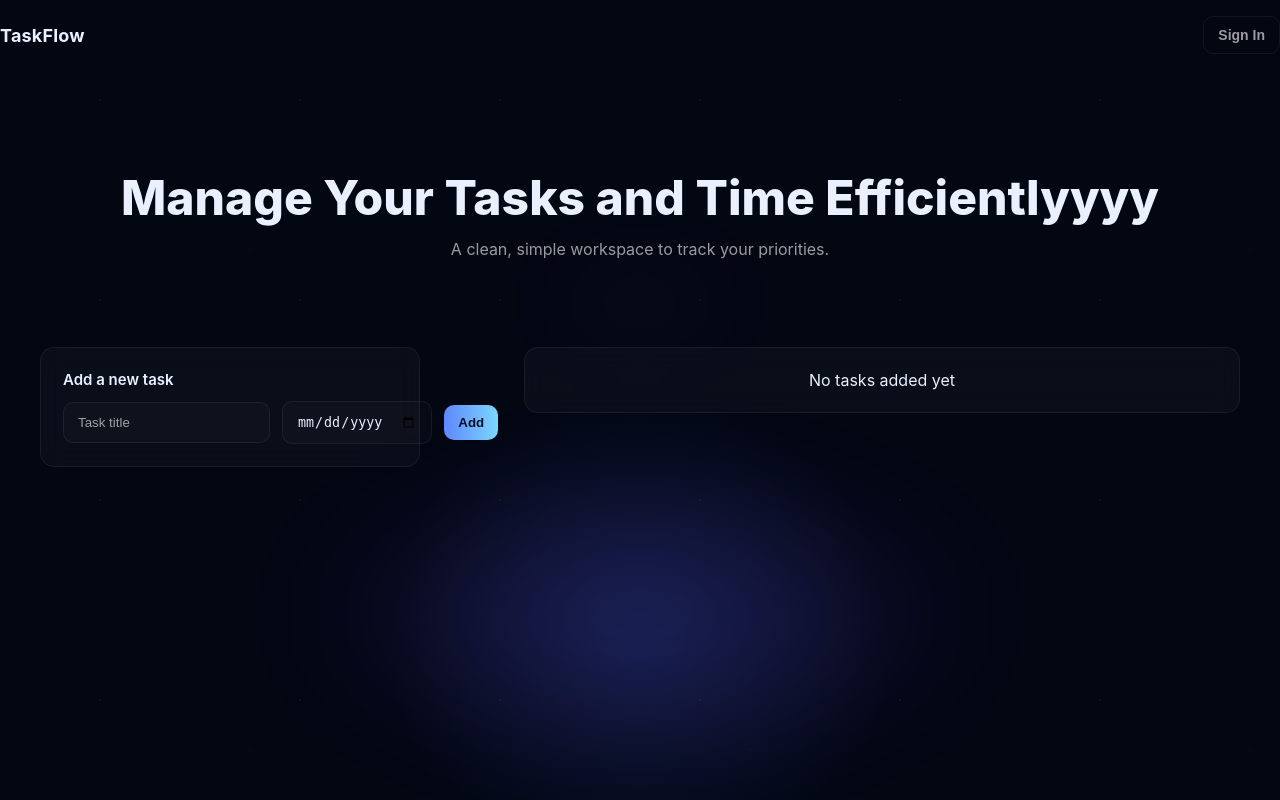
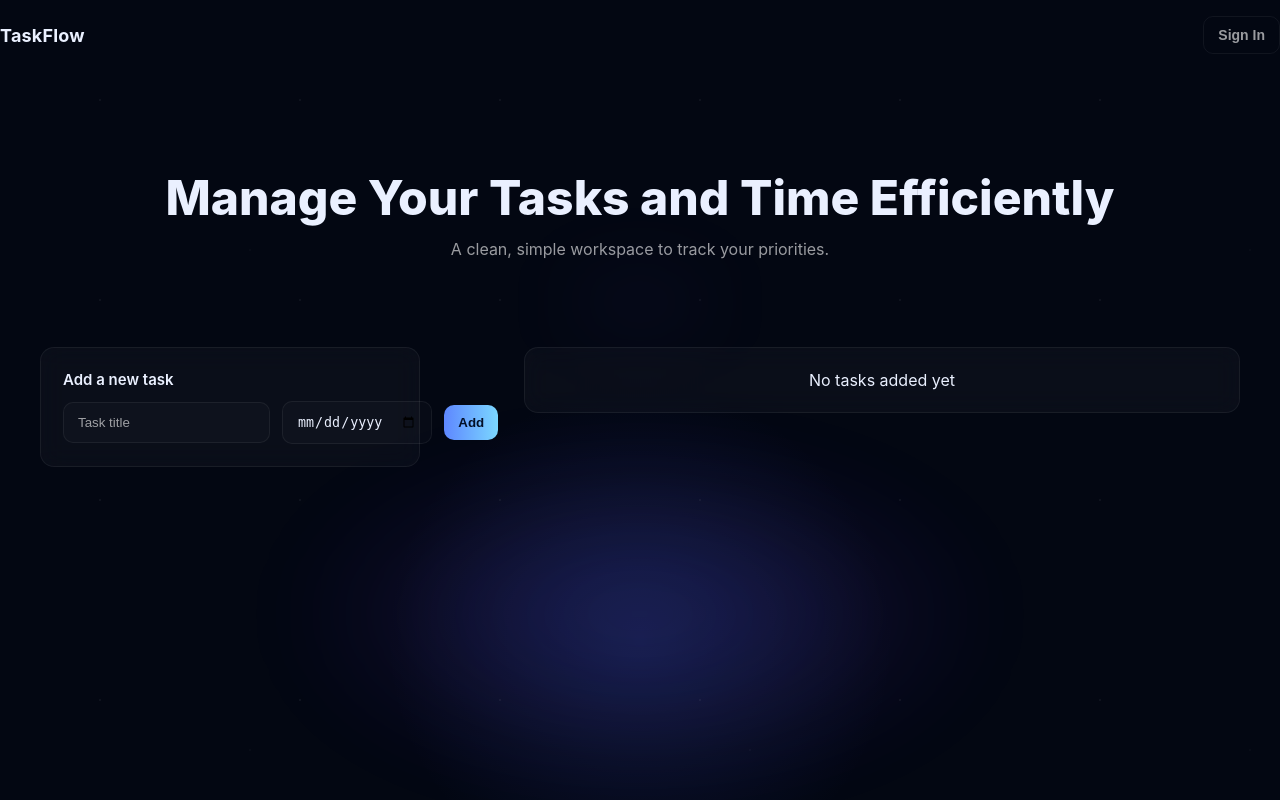
Before and after one commit to sowmiiiiyaa/task, a FastAPI app: page / in a window 1280 px wide. Run offline with FastAPI, Linux system fonts and the light colour scheme; data that the repository does not hold is empty.

Commit message:
Fix header text in index.html

```diff
--- a/templates/index.html
+++ b/templates/index.html
@@ -27,7 +27,7 @@
 
     <main class="container">
       <header class="hero">
-        <h1>Manage Your Tasks and Time Efficientlyyyy</h1>
+        <h1>Manage Your Tasks and Time Efficiently</h1>
         <p class="sub">A clean, simple workspace to track your priorities.</p>
       </header>
 
```
